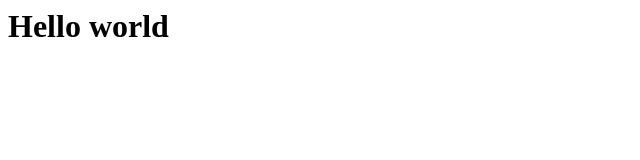
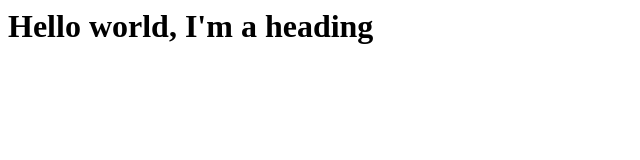
Before and after one commit to Abnerdotel/PrimerParcialElectiva2, a website: page src/index.html in a window 1280 px wide. Shown: the whole page, without its empty margins (0-640 px from the left). Drawn offline with Linux system fonts and the light colour scheme.

Commit message:
"new hello world"

```diff
--- a/src/index.html
+++ b/src/index.html
@@ -1 +1 @@
-<h1> Hello world</h1>
+<h1> Hello world, I'm a heading</h1>
```
